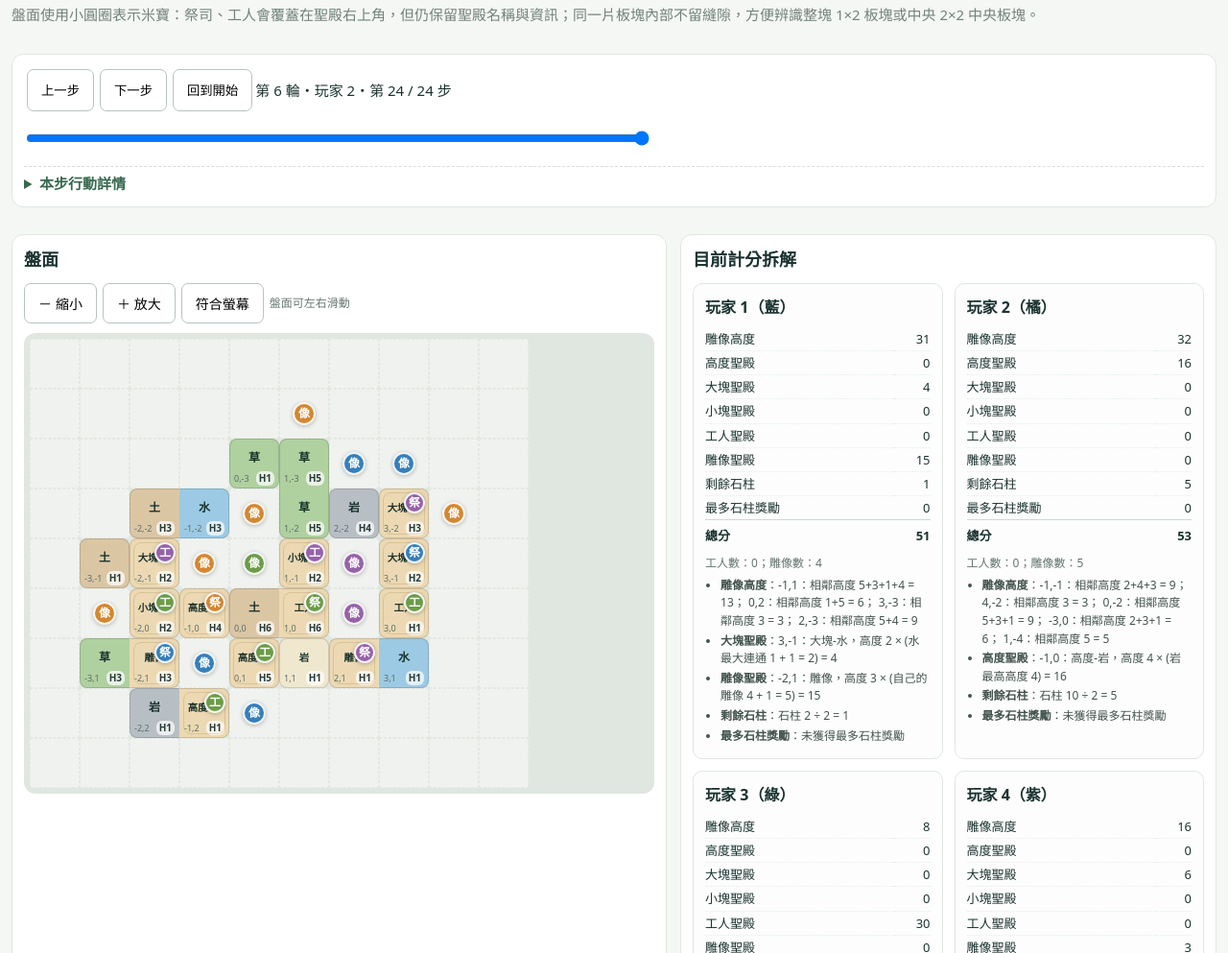
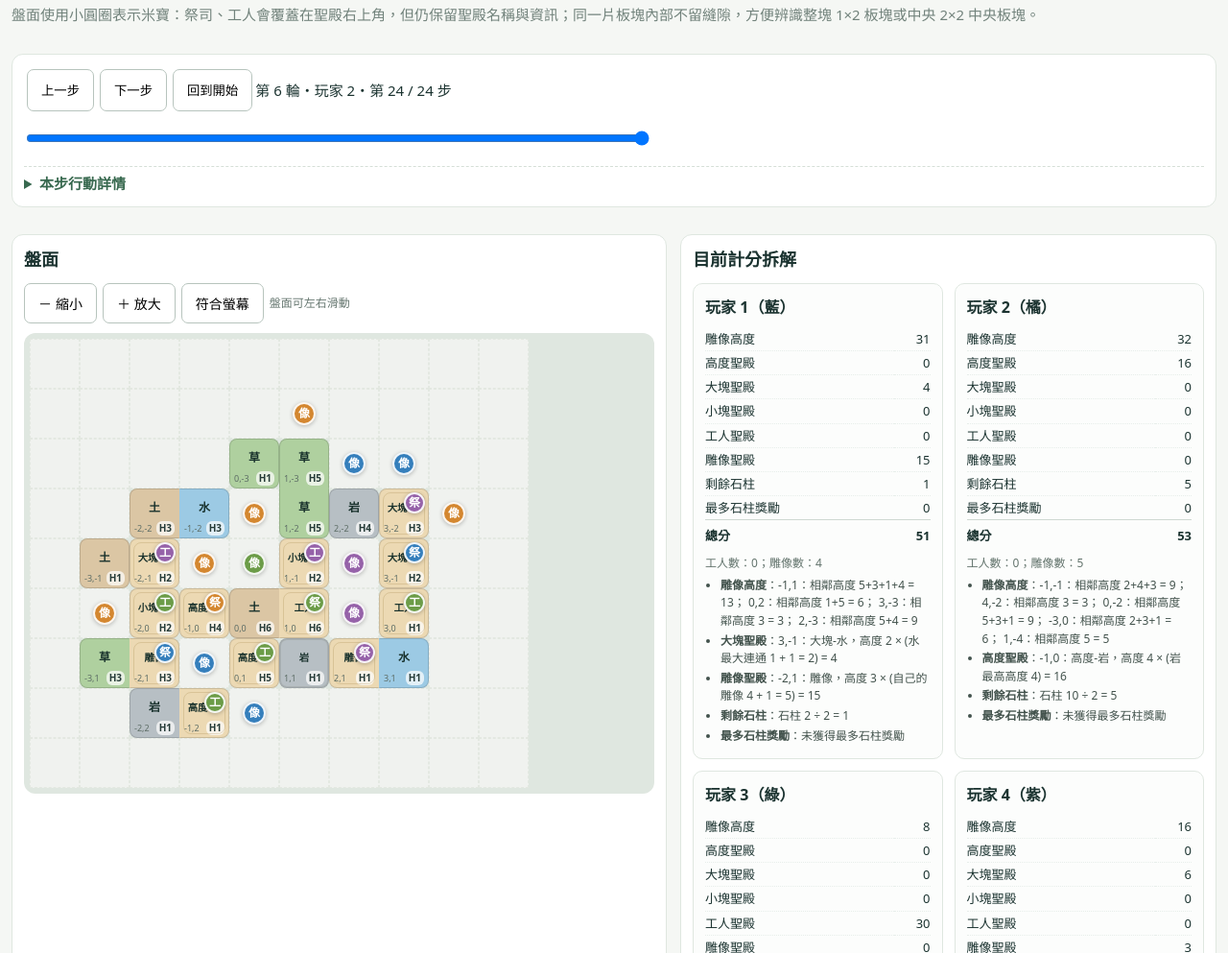
Before and after one commit to oro1081111/oro-games, a plain HTML site: page machu-replay/game-2.html in a window 1280 px wide. Shown: the part 107-1100 px from the top of the page at 96% size. Drawn offline with Linux system fonts and the light colour scheme.

Commit message:
Fix central tile terrain colors in replay

```diff
--- a/machu-replay/game-2.html
+++ b/machu-replay/game-2.html
@@ -12,7 +12,7 @@ button:hover{background:#e5efea}
 #map{display:grid;gap:var(--gap);max-width:100%;overflow:auto;align-content:start;justify-content:start;background:#dfe7e0;padding:6px;border-radius:12px}
 .sq{width:var(--cell);height:var(--cell);box-sizing:border-box;position:relative;border:1px solid var(--line);text-align:center;overflow:hidden}
 .sq.empty{background:#f0f2ef;border:1px dashed #e3e8e1}
-.sq.center-piece{background:#efe8cf}
+.sq.center-piece{box-shadow:inset 0 0 0 1px rgba(72,72,55,.12)}
 .sq.temple{background:#ecd9b3}
 .sq.temple::after{content:"";position:absolute;inset:3px;border:1px solid rgba(126,94,23,.18);border-radius:8px;pointer-events:none}
 .terrain-土{background:#dbc6a4}.terrain-草{background:#afd09f}.terrain-岩{background:#b7bfc4}.terrain-水{background:#9ccae4}
```
